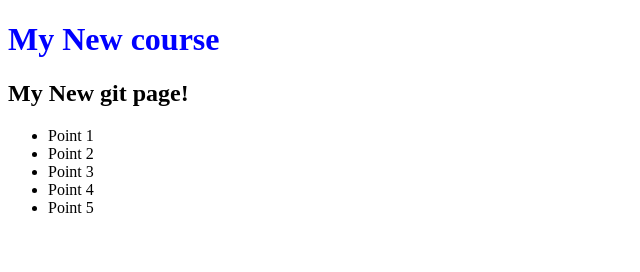
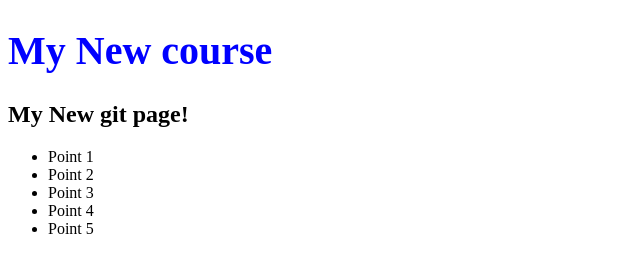
Before and after one commit to Manjushri-K/Hello, a plain HTML site: page index.html in a window 1280 px wide. Shown: the whole page, without its empty margins (0-640 px from the left). Drawn offline with Linux system fonts and the light colour scheme.

Commit message:
Update index.html

```diff
--- a/index.html
+++ b/index.html
@@ -4,7 +4,7 @@
         <title>Hello</title>
     </head>
     <body>
-            <h1 style="color:blue;">My New course</h1>
+            <h1 style="color:blue; font-size:40px;">My New course</h1>
             <h2>My New git page!</h2>
             <ul>
                 <li>Point 1</li>
```
